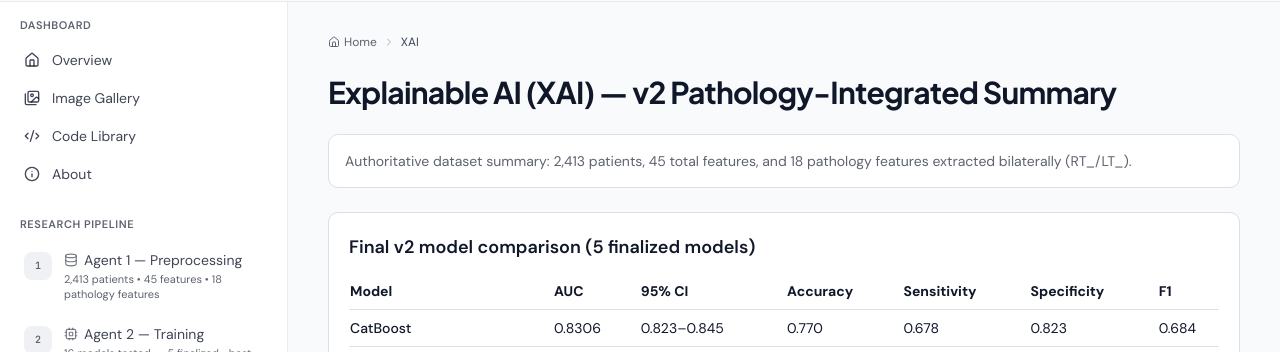
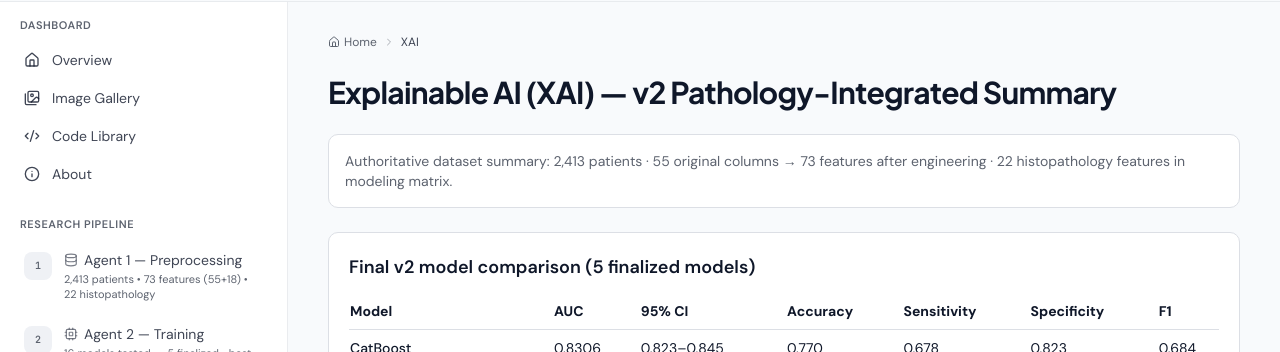
Before and after one commit to h-jamali-rad/noa-dashboard, a Next.js app: page /xai in a window 1280 px wide. Shown: the part 63-415 px from the top of the page. Built offline with nearby package versions, Linux system fonts and the light colour scheme; no server answers.

Commit message:
fix(critical): replace ALL remaining '45 features' with correct 73 (55+18) across layout, homepage, XAI, sidebar, architecture, extended_sections

```diff
--- a/app/layout.tsx
+++ b/app/layout.tsx
@@ -37,7 +37,7 @@ export const metadata: Metadata = {
   openGraph: {
     title: 'NOA microTESE Research Dashboard',
     description:
-      'PhD ML pipeline portfolio: 2,413 patients, 45 features (including 18 pathology features), and CatBoost best AUC 0.8306.',
+      'PhD ML pipeline portfolio: 2,413 patients, 55 original columns → 73 features after engineering (+18 pathology), CatBoost v2 AUC 0.8306.',
     images: ['/og-image.png'],
     type: 'website',
   },
--- a/app/page.tsx
+++ b/app/page.tsx
@@ -46,7 +46,7 @@ export default async function HomePage() {
 
       <section className="grid grid-cols-2 lg:grid-cols-4 gap-3">
         <StatCard label="Patient Cohort" value="2,413" hint="NOA cases" icon={Users} accent="#0e7490" />
-        <StatCard label="Features" value="45" hint="37 numeric • 8 categorical" icon={Layers} accent="#0d9488" />
+        <StatCard label="Features" value="73" hint="55 original + 18 engineered" icon={Layers} accent="#0d9488" />
         <StatCard label="Best Model (CatBoost)" value="AUC 0.8306" hint="95% CI 0.823–0.845" icon={Trophy} accent="#4f46e5" />
         <StatCard label="Figures" value={String(counts.imgs)} hint="Updated curated visuals" icon={Images} accent="#c026d3" />
       </section>
--- a/app/xai/page.tsx
+++ b/app/xai/page.tsx
@@ -23,7 +23,7 @@ export default function XaiPage() {
       <h1 className="font-display font-bold text-3xl tracking-tight">Explainable AI (XAI) — v2 Pathology-Integrated Summary</h1>
 
       <div className="rounded-lg border bg-card p-4 text-sm text-muted-foreground">
-        Authoritative dataset summary: 2,413 patients, 45 total features, and 18 pathology features extracted bilaterally (RT_/LT_).
+        Authoritative dataset summary: 2,413 patients · 55 original columns → 73 features after engineering · 22 histopathology features in modeling matrix.
       </div>
 
       <div className="rounded-lg border bg-card p-5">
--- a/components/architecture/agent-data.ts
+++ b/components/architecture/agent-data.ts
@@ -65,7 +65,7 @@ export const AGENTS: AgentNode[] = [
     designReason:
       'Specialized to convert clinical and pathology feature insights into robust model performance under leakage-safe validation.',
     color: '#0ea5e9',
-    inputs: ['Engineered dataset (2,413 patients, 45 features)', 'Pathology feature block (18 features)', 'Training/validation protocol'],
+    inputs: ['Engineered dataset (2,413 patients, 73 features)', 'Pathology feature block (18 features)', 'Training/validation protocol'],
     outputs: ['Final 5-model comparison', 'Best model: CatBoost (AUC 0.8306, 95% CI 0.823–0.845)', 'Optimization notes'],
     connections: ['orchestrator', 'researcher', 'verifier', 'dashboard-builder'],
     pipelineRole: 'Model optimization core that translates data engineering into validated predictive performance.',
--- a/components/sidebar.tsx
+++ b/components/sidebar.tsx
@@ -47,7 +47,7 @@ const MAIN_NAV: NavItem[] = [
 ]
 
 const PHASE_NAV: NavItem[] = [
-  { href: '/phase/preprocessing', label: 'Agent 1 — Preprocessing', icon: Database, description: '2,413 patients • 45 features • 18 pathology features' },
+  { href: '/phase/preprocessing', label: 'Agent 1 — Preprocessing', icon: Database, description: '2,413 patients • 73 features (55+18) • 22 histopathology' },
   { href: '/phase/training', label: 'Agent 2 — Training', icon: Cpu, description: '16 models tested → 5 finalized • best CatBoost AUC 0.8306' },
   { href: '/phase/validation', label: 'Agent 3 — Validation', icon: ShieldCheck, description: 'Calibration + DCA + corrected benchmark' },
   { href: '/phase/xai', label: 'Agent 4 — Explainable AI', icon: BrainCircuit, description: 'SHAP + feature-importance synthesis' },
--- a/data/content/extended_sections.json
+++ b/data/content/extended_sections.json
@@ -205,7 +205,7 @@
         "models_used": "16 tested; 5 finalized (v2 pathology-integrated pipeline)",
         "best_auc": "0.8306 (CatBoost; 95% CI 0.823\u20130.845)",
         "key_limitations": "No external multi-center validation yet",
-        "how_this_study_addresses": "Largest NOA ML-focused cohort (n=2,413), 45-feature dataset with 18 pathology features, and a verified 5-agent architecture."
+        "how_this_study_addresses": "Largest NOA ML-focused cohort (n=2,413), 73-feature dataset (55 + 18 engineered) with 22 histopathology features, and a verified 5-agent architecture."
       }
     ],
     "highlighted_points": [
```
